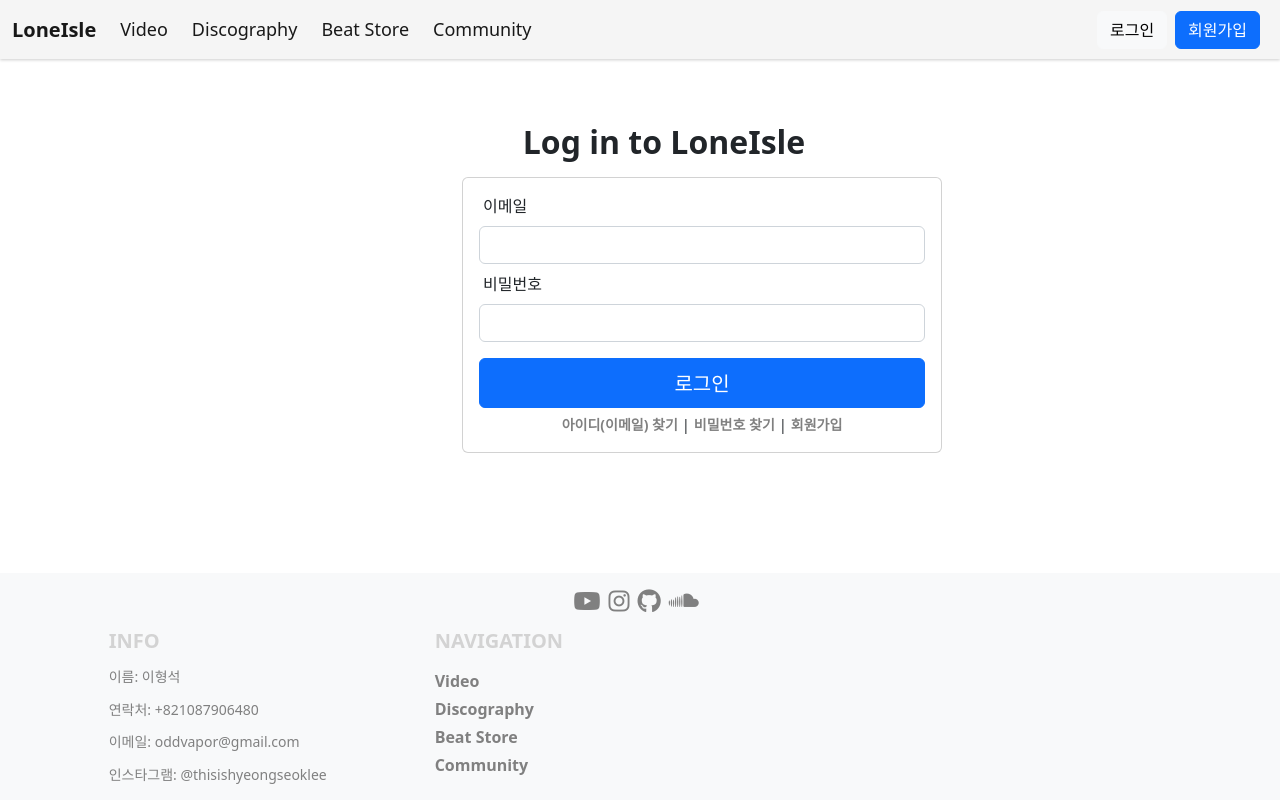
After one commit to jsonl33/LoneIsle_Web, a Django app: template templates/account/signin.html in a window 1280 px wide. The commit adds this page. Run offline with Django 4.2, Linux system fonts and the light colour scheme; the template is opened without the code that fills it, so the values that code supplies are empty; some libraries are stand-ins or nearby versions.

Commit message:
로그인, 회원가입창 틀 작업

```diff
--- a/account/urls.py
+++ b/account/urls.py
@@ -3,6 +3,7 @@ from . import views
 
 app_name = "account"
 urlpatterns = [
-    path('index/', views.index, name="index"),
+    path('signin/', views.signin, name="signin"),
+    path('signup/', views.signup, name="signup"),
 
 ]
--- a/templates/account/index.html
+++ /dev/null
@@ -1,4 +0,0 @@
-{% extends 'base.html' %}
-{% block con %}
-    hello acc
-{% endblock con %}
--- /dev/null
+++ b/templates/account/signin.html
@@ -0,0 +1,51 @@
+{% extends 'base.html' %}
+<!DOCTYPE html>
+<html lang="en">
+<head>
+    <meta charset="UTF-8">
+    <meta http-equiv="X-UA-Compatible" content="IE=edge">
+    <meta name="viewport" content="width=device-width, initial-scale=1.0">
+    <title>Document</title>
+</head>
+<body>
+    {% block con %}
+    <div class="row mb-3 mt-3">
+        <div class="col-4">
+            <!-- spacing -->
+        </div>
+        <div class="col-4">
+            <h2 class="d-flex justify-content-center ms-5 mb-3" style="font-weight: bold;">Log in to LoneIsle</h2>
+            <div class="card text-center" style="width: 30rem;">
+                <div class="card-body">
+                    <label class="form-label d-flex justify-content-start ms-1">이메일</label>
+                    <input type="email" name="user_email" class="form-control">
+
+                    <label class="form-label d-flex justify-content-start ms-1 mt-2">비밀번호</label>
+                    <input type="passwd" name="user_passwd" class="form-control">
+
+
+
+                    <div class="d-grid gap-2">
+                        <a href="#" class="btn btn-primary mt-3" style="height: 50px;">
+                            <label class="mt-1" style="font-size: 20px;">로그인</label>
+                        </a>
+                    </div>
+
+                    <div class="mt-1">
+                        <a href="#" style="font-size: 14px;">아이디(이메일) 찾기</a>
+                        <label style="font-size: 14px;">|</label>
+                        <a href="#" style="font-size: 14px;">비밀번호 찾기</a>
+                        <label style="font-size: 14px;">|</label>
+                        <a href="{% url 'account:signup' %}" style="font-size: 14px;">회원가입</a>
+                    </div>
+
+                </div>
+            </div>
+        </div>
+        <div class="col-4">
+            <!-- spacing -->
+        </div>
+    </div>
+    {% endblock con %}
+</body>
+</html>
--- a/templates/base.html
+++ b/templates/base.html
@@ -7,6 +7,9 @@
         <link href="https://cdn.jsdelivr.net/npm/bootstrap@5.2.0-beta1/dist/css/bootstrap.min.css" rel="stylesheet" integrity="sha384-0evHe/X+R7YkIZDRvuzKMRqM+OrBnVFBL6DOitfPri4tjfHxaWutUpFmBp4vmVor" crossorigin="anonymous">
         <script src="https://kit.fontawesome.com/e29d84a803.js" crossorigin="anonymous"></script>
         <style>
+            header {
+                box-shadow: 0 1px 3px 0 rgba(0,0,0,.2);
+            }
             .footer-h4 {
                 font-weight: bold;
                 font-size: 20px;
@@ -30,12 +33,10 @@
             }
             .navbar {
                 background-color:whitesmoke;
-                font-weight: bold;
-                font-size: 20px;
+                font-size: 18px;
+                color: gray;
             }
-            header {
-                box-shadow: 0 1px 3px 0 rgba(0,0,0,.2);
-            }
+
         </style>
     </head>
 
@@ -48,29 +49,26 @@
                         <span class="navbar-toggler-icon"></span>
                     </button>
 
-                    <div class="d-flex justify-content-center" id="navbarSupportedContent">
+                    <div class="collapse navbar-collapse" id="navbarSupportedContent">
                         <ul class="navbar-nav me-auto mb-2 mb-lg-0">
-
-                            <li class="me-2">
+                            <li class="nav-item me-2">
                                 <a class="nav-link active" aria-current="page" href="#">Video</a>
                             </li>
-                            <li class="me-2">
+                            <li class="nav-item me-2">
                                 <a class="nav-link active" aria-current="page" href="{% url 'discography:index' %}">Discography</a>
                             </li>
-                            <li class="me-2">
+                            <li class="nav-item me-2">
                                 <a class="nav-link active" aria-current="page" href="{% url 'store:index' %}">Beat Store</a>
                             </li>
-                            <li class="me-2">
+                            <li class="nav-item me-2">
                                 <a class="nav-link active" aria-current="page" href="#">Community</a>
                             </li>
-
                         </ul>
-
                     </div>
 
                     <div class="d-flex justify-content-end">
-                        <button type="button" class="btn btn-light me-2">로그인</button>
-                        <button type="button" class="btn btn-primary">회원가입</button>
+                        <a class="btn btn-light me-2" href="{% url 'account:signin' %}" role="button" >로그인</a>
+                        <a class="btn btn-primary me-2" href="{% url 'account:signup' %}" role="button" >회원가입</a>
                     </div>
                 </div>
             </nav>
```
Also changed, not shown: account/views.py (+5 -2 lines), templates/account/signup.html (added, +46 -0 lines).
